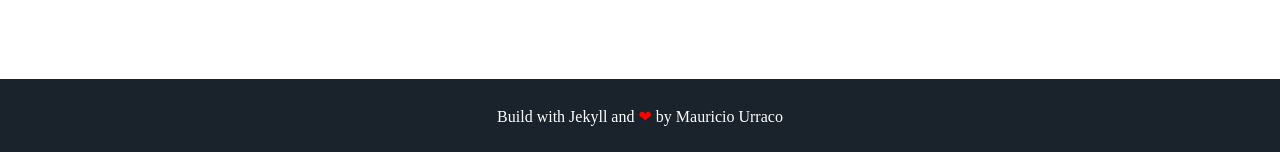
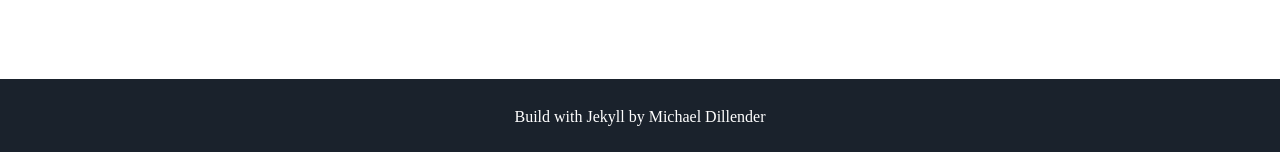
Before and after one commit to mikedillender/mikedillender.github.io, a Jekyll site: the page built from index.html, in a window 1280 px wide. Shown: the part 1517-1669 px from the top of the page. Built offline with Jekyll 4.4.1, drawn with Linux system fonts in a browser that asks for light colours; some web fonts are replaced.

Commit message:
fixed footer

```diff
--- a/_includes/footer.html
+++ b/_includes/footer.html
@@ -1,6 +1,6 @@
 <footer class="footer">
     <!-- <p>&copy; {{ site.username }}</p> -->
-    <p>Build with Jekyll and <span class="love">❤</span> by <a href="https://github.com/murraco">Mauricio Urraco</a></p>
+    <p>Build with Jekyll by <a href="https://github.com/mikedillender">Michael Dillender</a></p>
 </footer>
 <script src="//cdn.jsdelivr.net/particles.js/2.0.0/particles.min.js"></script>
 <script src="{{ '/assets/js/sweet-scroll.min.js' | prepend: site.baseurl }}"></script>
```
